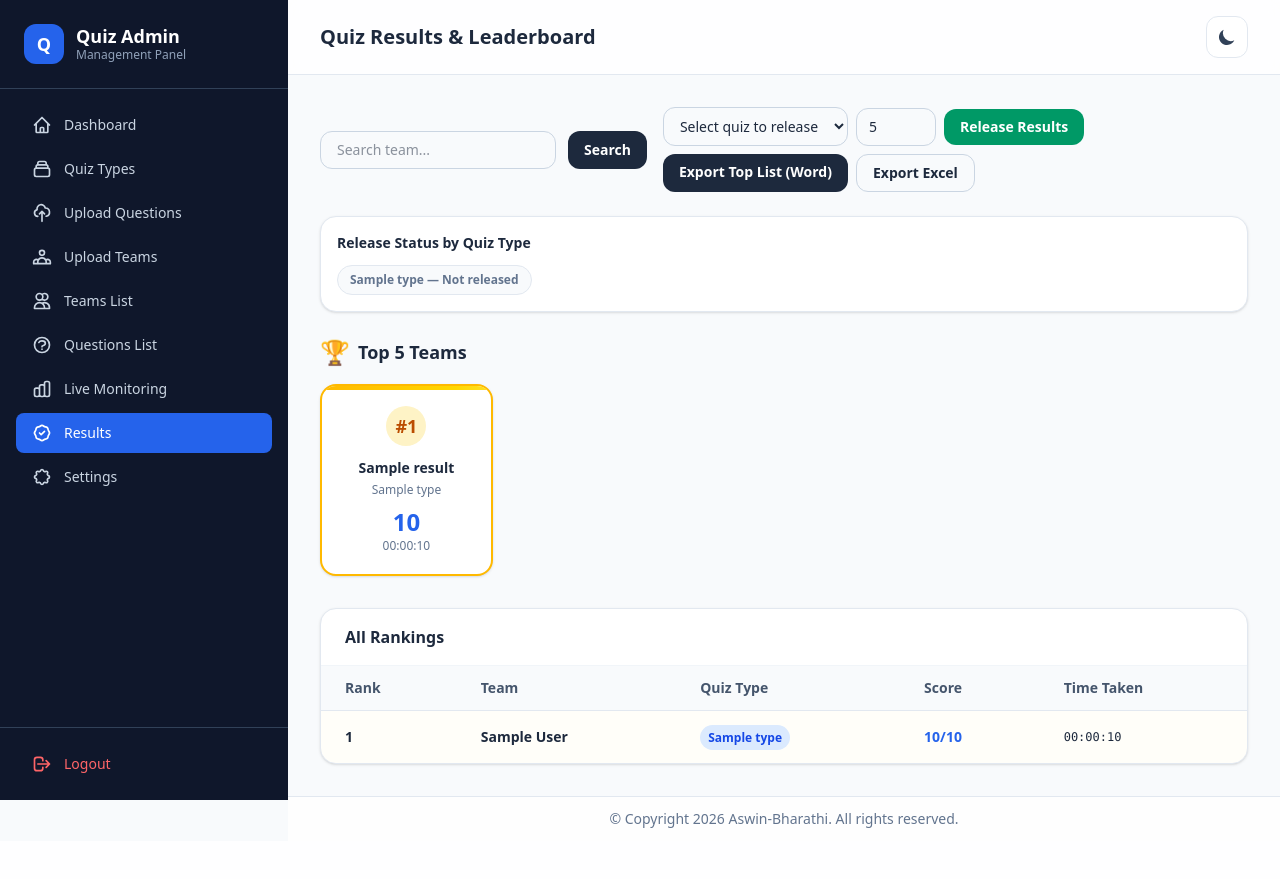
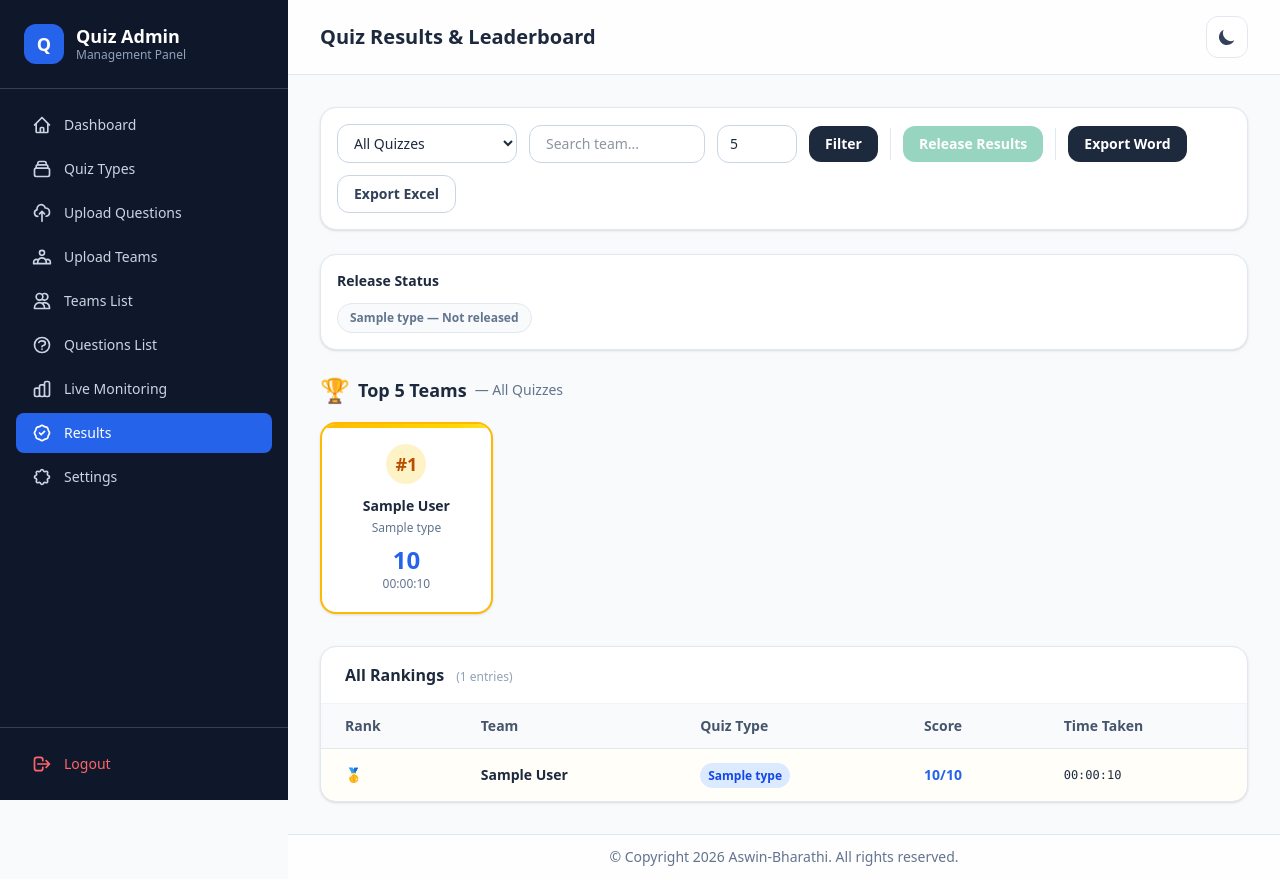
Before and after one commit to Aswin-bharathi/Prelims_Quiz, a Flask app: page /admin/results in a window 1280 px wide. Before the commit the page ends 828 px from the top, so only its background shows below. Run offline with Flask 3, Linux system fonts and the light colour scheme; the visitor is signed in with stand-in values (Sample User, id 1); tables that the repository leaves empty hold one stand-in row (values such as "Sample post").

Commit message:
Result page Changed

```diff
--- a/app/config.py
+++ b/app/config.py
@@ -5,7 +5,7 @@ class Config:
     SECRET_KEY = os.environ.get('SECRET_KEY', 'intercollege_event_2025')
     DB_HOST = os.environ.get('DB_HOST', 'localhost')
     DB_USER = os.environ.get('DB_USER', 'root')
-    DB_PASSWORD = os.environ.get('DB_PASSWORD', '8305')
+    DB_PASSWORD = os.environ.get('DB_PASSWORD', 'aswin2772')
     DB_NAME = os.environ.get('DB_NAME', 'quiz_db')
     DEFAULT_ADMIN_USER = os.environ.get('ADMIN_USER', 'admin')
     DEFAULT_ADMIN_PASS = os.environ.get('ADMIN_PASS', 'admin@123#')
--- a/app/routes/admin/results.py
+++ b/app/routes/admin/results.py
@@ -5,6 +5,8 @@ from app.routes.admin import admin_bp
 from app.services.result_service import ResultService
 from app.services.quiz_type_service import QuizTypeService
 
+
+# result.py - only change the view_results route
 
 @admin_bp.route('/results')
 @admin_login_required
@@ -22,19 +24,22 @@ def view_results():
         return response
 
     if fmt == 'excel':
-        output = ResultService.export_excel(quiz_type_id, search)
+        output = ResultService.export_excel(quiz_type_id, search, top_n=top_n)
         response = make_response(output.getvalue())
         response.headers['Content-Disposition'] = 'attachment; filename=results.xlsx'
         response.headers['Content-type'] = 'application/vnd.openxmlformats-officedocument.spreadsheetml.sheet'
         return response
 
+    # When a specific quiz is selected, limit table rows to top_n
+    # When no quiz selected (all quizzes), show everything
+    table_limit = top_n if quiz_type_id else 1000000
+
     results, total, total_pages = ResultService.get_ranked_results(
-        page=1, per_page=1000000, search=search, quiz_type_id=quiz_type_id,
+        page=1, per_page=table_limit, search=search, quiz_type_id=quiz_type_id,top_n=top_n if quiz_type_id else None,
     )
     top_teams = ResultService.get_leaderboard(quiz_type_id, top_n)
     quiz_types = QuizTypeService.get_all()
     results_released = ResultService.get_announcement_state(quiz_type_id)
-    # NEW: status for every quiz type, so the page can show a badge per quiz
     release_states = ResultService.get_all_announcement_states()
 
     return render_template(
@@ -43,7 +48,7 @@ def view_results():
         page=1, total_pages=1, search=search,
         quiz_type_id=quiz_type_id, quiz_types=quiz_types, total=total, top_n=top_n,
         results_released=results_released,
-        release_states=release_states,   # NEW
+        release_states=release_states,
     )
 
 
--- a/templates/admin/results.html
+++ b/templates/admin/results.html
@@ -3,44 +3,80 @@
 {% block page_title %}Quiz Results & Leaderboard{% endblock %}
 
 {% block content %}
-<div class="mb-6 flex flex-col lg:flex-row lg:items-center lg:justify-between gap-4">
-    <form method="GET" class="flex flex-col sm:flex-row gap-3 flex-1">
-        <input type="text" name="search" value="{{ search }}" placeholder="Search team..." class="px-4 py-2 rounded-xl border border-slate-300 dark:border-slate-700 dark:bg-slate-800 dark:text-white text-sm flex-1 max-w-xs focus:ring-2 focus:ring-brand-500 outline-none">
-        <button type="submit" class="px-4 py-2 rounded-xl bg-slate-800 dark:bg-slate-700 text-white text-sm font-semibold hover:bg-slate-700 dark:hover:bg-slate-650 transition">Search</button>
-    </form>
-    <div class="flex flex-wrap gap-2">
-        <form method="POST" action="{{ url_for('admin.release_results') }}" class="flex flex-wrap items-center gap-2">
-            <select name="quiz_type_id" required
-                class="px-3 py-2 rounded-xl border border-slate-300 dark:border-slate-700 dark:bg-slate-800 dark:text-white text-sm">
-                <option value="" disabled selected>Select quiz to release</option>
-                {% for qt in quiz_types %}
-                <option value="{{ qt.id }}">{{ qt.name }}</option>
-                {% endfor %}
-            </select>
 
-            <input type="number" name="top_n" min="1" max="100" value="{{ top_n }}" required
-                class="w-20 px-3 py-2 rounded-xl border border-slate-300 dark:border-slate-700 dark:bg-slate-800 dark:text-white text-sm"
-                title="Top N teams to release">
+{# ── Unified Control Bar ── #}
+<div class="mb-6 bg-white dark:bg-slate-900 rounded-2xl border border-slate-200 dark:border-slate-800 shadow-sm p-4">
+    <div class="flex flex-wrap items-center gap-3">
 
-            <button type="submit"
-                class="px-4 py-2 rounded-xl bg-emerald-600 text-white text-sm font-semibold hover:bg-emerald-500 transition">
+        <select id="quizTypeSelect"
+            class="px-3 py-2 rounded-xl border border-slate-300 dark:border-slate-700 dark:bg-slate-800 dark:text-white text-sm min-w-[180px]">
+            <option value="">All Quizzes</option>
+            {% for qt in quiz_types %}
+            <option value="{{ qt.id }}" {% if quiz_type_id == qt.id %}selected{% endif %}>{{ qt.name }}</option>
+            {% endfor %}
+        </select>
+
+        <input type="text" id="searchInput" value="{{ search }}"
+            placeholder="Search team..."
+            class="px-4 py-2 rounded-xl border border-slate-300 dark:border-slate-700 dark:bg-slate-800 dark:text-white text-sm w-44 focus:ring-2 focus:ring-brand-500 outline-none">
+
+        <input type="number" id="topNInput" min="1" max="100" value="{{ top_n }}"
+            class="w-20 px-3 py-2 rounded-xl border border-slate-300 dark:border-slate-700 dark:bg-slate-800 dark:text-white text-sm"
+            title="Top N teams">
+
+        <button type="button" id="applyFilterBtn"
+            class="px-4 py-2 rounded-xl bg-slate-800 dark:bg-slate-700 text-white text-sm font-semibold hover:bg-slate-700 transition">
+            Filter
+        </button>
+
+        <div class="h-8 w-px bg-slate-200 dark:bg-slate-700 hidden sm:block"></div>
+
+        {# Release #}
+        <form id="releaseForm" method="POST" action="{{ url_for('admin.release_results') }}">
+            <input type="hidden" name="quiz_type_id" id="releaseQuizType" value="{{ quiz_type_id or '' }}">
+            <input type="hidden" name="top_n" id="releaseTopN" value="{{ top_n }}">
+            <button type="submit" id="releaseBtn"
+                class="px-4 py-2 rounded-xl bg-emerald-600 text-white text-sm font-semibold hover:bg-emerald-500 transition disabled:opacity-40 disabled:cursor-not-allowed"
+                {% if not quiz_type_id %}disabled{% endif %}>
                 Release Results
             </button>
         </form>
 
-        <a href="?format=word&top_n={{ top_n }}" class="px-4 py-2 rounded-xl bg-slate-800 dark:bg-slate-700 text-white text-sm font-semibold hover:bg-slate-700 dark:hover:bg-slate-650 transition">Export Top List (Word)</a>
-        <a href="?format=excel&search={{ search }}&top_n={{ top_n }}" class="px-4 py-2 rounded-xl border border-slate-300 dark:border-slate-700 text-sm font-semibold hover:bg-slate-50 dark:hover:bg-slate-800 dark:text-slate-200 transition">Export Excel</a>
+        <div class="h-8 w-px bg-slate-200 dark:bg-slate-700 hidden sm:block"></div>
+
+        {# Export #}
+        <button type="button" id="exportWordBtn"
+            class="px-4 py-2 rounded-xl bg-slate-800 dark:bg-slate-700 text-white text-sm font-semibold hover:bg-slate-700 dark:hover:bg-slate-600 transition">
+            Export Word
+        </button>
+        <button type="button" id="exportExcelBtn"
+            class="px-4 py-2 rounded-xl border border-slate-300 dark:border-slate-700 text-sm font-semibold text-slate-700 dark:text-slate-200 hover:bg-slate-50 dark:hover:bg-slate-800 transition">
+            Export Excel
+        </button>
+
+        {% if search or quiz_type_id %}
+        <a href="{{ url_for('admin.view_results') }}"
+            class="px-4 py-2 rounded-xl border border-slate-300 dark:border-slate-700 text-sm font-semibold text-slate-500 dark:text-slate-400 hover:bg-slate-50 dark:hover:bg-slate-800 transition ml-auto">
+            Clear
+        </a>
+        {% endif %}
     </div>
 </div>
 
+{# ── Release Status Badges ── #}
 <div class="mb-6 bg-white dark:bg-slate-900 rounded-2xl border border-slate-200 dark:border-slate-800 shadow-sm p-4">
-    <h3 class="font-bold text-sm text-slate-800 dark:text-white mb-3">Release Status by Quiz Type</h3>
+    <h3 class="font-bold text-sm text-slate-800 dark:text-white mb-3">Release Status</h3>
     <div class="flex flex-wrap gap-2">
         {% for qt in quiz_types %}
         {% set state = release_states.get(qt.id) %}
         <div class="flex items-center gap-2 px-3 py-1.5 rounded-full text-xs font-semibold border
-            {% if state and state.released %}bg-emerald-50 border-emerald-200 text-emerald-700 dark:bg-emerald-950/30 dark:border-emerald-900 dark:text-emerald-300
-            {% else %}bg-slate-50 border-slate-200 text-slate-500 dark:bg-slate-800 dark:border-slate-700 dark:text-slate-400{% endif %}">
+            {% if state and state.released %}
+                bg-emerald-50 border-emerald-200 text-emerald-700
+                dark:bg-emerald-950/30 dark:border-emerald-900 dark:text-emerald-300
+            {% else %}
+                bg-slate-50 border-slate-200 text-slate-500
+                dark:bg-slate-800 dark:border-slate-700 dark:text-slate-400
+            {% endif %}">
             <span>
                 {{ qt.name }} —
                 {% if state and state.released %}Released (Top {{ state.top_n }}){% else %}Not released{% endif %}
@@ -48,25 +84,49 @@
             {% if state and state.released %}
             <form method="POST" action="{{ url_for('admin.unrelease_results') }}" class="inline">
                 <input type="hidden" name="quiz_type_id" value="{{ qt.id }}">
-                <button type="submit" class="ml-1 px-2 py-0.5 rounded-full bg-red-600 text-white text-xs font-semibold hover:bg-red-500 transition">Cancel Release</button>
+                <button type="submit"
+                    class="ml-1 px-2 py-0.5 rounded-full bg-red-600 text-white text-xs font-semibold hover:bg-red-500 transition">
+                    Cancel
+                </button>
             </form>
             {% endif %}
         </div>
         {% endfor %}
+        {% if not quiz_types %}
+        <p class="text-xs text-slate-400">No quiz types found.</p>
+        {% endif %}
     </div>
 </div>
 
+{# ── Top N Leaderboard Cards ── #}
 {% if top_teams %}
 <div class="mb-8">
     <h3 class="text-lg font-bold mb-4 flex items-center gap-2 text-slate-800 dark:text-white">
-        <span class="text-2xl">🏆</span> Top {{ top_n }} Teams
+        <span class="text-2xl">🏆</span>
+        Top {{ top_n }} Teams
+        {% if quiz_type_id %}
+            {% for qt in quiz_types %}
+                {% if qt.id == quiz_type_id %}
+                    <span class="text-sm font-normal text-slate-500 dark:text-slate-400">— {{ qt.name }}</span>
+                {% endif %}
+            {% endfor %}
+        {% else %}
+            <span class="text-sm font-normal text-slate-500 dark:text-slate-400">— All Quizzes</span>
+        {% endif %}
     </h3>
     <div class="grid grid-cols-1 sm:grid-cols-2 md:grid-cols-3 lg:grid-cols-5 gap-4">
         {% for team in top_teams %}
-        <div class="bg-white dark:bg-slate-900 rounded-2xl border-2 {% if team.rank == 1 %}border-amber-400{% else %}border-slate-200 dark:border-slate-800{% endif %} p-5 shadow-sm text-center relative overflow-hidden">
-            {% if team.rank == 1 %}<div class="absolute top-0 left-0 right-0 h-1 bg-gradient-to-r from-amber-400 to-yellow-300"></div>{% endif %}
+        <div class="bg-white dark:bg-slate-900 rounded-2xl border-2
+            {% if team.rank == 1 %}border-amber-400{% else %}border-slate-200 dark:border-slate-800{% endif %}
+            p-5 shadow-sm text-center relative overflow-hidden">
+            {% if team.rank == 1 %}
+            <div class="absolute top-0 left-0 right-0 h-1 bg-gradient-to-r from-amber-400 to-yellow-300"></div>
+            {% endif %}
             <div class="w-10 h-10 rounded-full mx-auto mb-3 flex items-center justify-center font-bold text-lg
-                {% if team.rank == 1 %}bg-amber-100 text-amber-700 dark:bg-amber-900/30 dark:text-amber-400{% elif team.rank == 2 %}bg-slate-200 text-slate-700 dark:bg-slate-800 dark:text-slate-300{% elif team.rank == 3 %}bg-orange-100 text-orange-700 dark:bg-orange-900/30 dark:text-orange-400{% else %}bg-blue-50 text-blue-700 dark:bg-blue-900/30 dark:text-blue-400{% endif %}">
+                {% if team.rank == 1 %}bg-amber-100 text-amber-700 dark:bg-amber-900/30 dark:text-amber-400
+                {% elif team.rank == 2 %}bg-slate-200 text-slate-700 dark:bg-slate-800 dark:text-slate-300
+                {% elif team.rank == 3 %}bg-orange-100 text-orange-700 dark:bg-orange-900/30 dark:text-orange-400
+                {% else %}bg-blue-50 text-blue-700 dark:bg-blue-900/30 dark:text-blue-400{% endif %}">
                 #{{ team.rank }}
             </div>
             <p class="font-bold text-sm truncate text-slate-800 dark:text-slate-200">{{ team.lotname }}</p>
@@ -77,10 +137,35 @@
         {% endfor %}
     </div>
 </div>
+{% else %}
+<div class="mb-8 flex items-center gap-3 px-5 py-4 rounded-2xl bg-slate-50 dark:bg-slate-800/50 border border-slate-200 dark:border-slate-700 text-slate-500 dark:text-slate-400 text-sm">
+    <span class="text-xl">📭</span>
+    No leaderboard data for the current filter.
+</div>
 {% endif %}
 
+{# ── Full Rankings Table ── #}
 <div class="bg-white dark:bg-slate-900 rounded-2xl border border-slate-200 dark:border-slate-800 shadow-sm overflow-hidden">
-    <div class="px-6 py-4 border-b border-slate-100 dark:border-slate-800"><h3 class="font-bold text-slate-800 dark:text-white">All Rankings</h3></div>
+    <div class="px-6 py-4 border-b border-slate-100 dark:border-slate-800 flex items-center justify-between">
+        <h3 class="font-bold text-slate-800 dark:text-white">
+            {% if quiz_type_id %}
+                Top {{ top_n }} Rankings
+            {% else %}
+                All Rankings
+            {% endif %}
+            <span class="ml-2 text-xs font-normal text-slate-400">({{ total }} entries)</span>
+        </h3>
+        {% if quiz_type_id %}
+            {% for qt in quiz_types %}
+                {% if qt.id == quiz_type_id %}
+                <span class="px-3 py-1 rounded-full bg-blue-100 dark:bg-blue-900/30 text-blue-700 dark:text-blue-400 text-xs font-semibold">
+                    Filtered: {{ qt.name }}
+                </span>
+                {% endif %}
+            {% endfor %}
+        {% endif %}
+    </div>
+    <!-- rest of table unchanged -->
     <div class="overflow-x-auto max-h-[600px] overflow-y-auto">
         <table class="w-full text-sm">
             <thead class="bg-slate-50 dark:bg-slate-800/50 border-b border-slate-200 dark:border-slate-800 sticky top-0 z-10">
@@ -94,22 +179,110 @@
             </thead>
             <tbody class="divide-y divide-slate-100 dark:divide-slate-800">
                 {% for r in results %}
-                <tr class="hover:bg-slate-50 dark:hover:bg-slate-800/40 text-slate-800 dark:text-slate-200 {% if r.rank <= top_n %}bg-amber-50/30 dark:bg-amber-950/10{% endif %}">
-                    <td class="px-6 py-4 font-bold">{{ r.rank }}</td>
+                <tr class="hover:bg-slate-50 dark:hover:bg-slate-800/40 text-slate-800 dark:text-slate-200
+                    {% if r.rank <= top_n %}bg-amber-50/30 dark:bg-amber-950/10{% endif %}">
+                    <td class="px-6 py-4 font-bold">
+                        {% if r.rank == 1 %}🥇{% elif r.rank == 2 %}🥈{% elif r.rank == 3 %}🥉{% else %}{{ r.rank }}{% endif %}
+                    </td>
                     <td class="px-6 py-4 font-semibold">{{ r.lotname }}</td>
-                    <td class="px-6 py-4"><span class="px-2 py-1 rounded-full text-xs bg-blue-100 text-blue-700 dark:bg-blue-900/30 dark:text-blue-400 font-semibold">{{ r.quiz_type_name }}</span></td>
+                    <td class="px-6 py-4">
+                        <span class="px-2 py-1 rounded-full text-xs bg-blue-100 text-blue-700 dark:bg-blue-900/30 dark:text-blue-400 font-semibold">
+                            {{ r.quiz_type_name }}
+                        </span>
+                    </td>
                     <td class="px-6 py-4 font-bold text-brand-600 dark:text-brand-400">{{ r.score }}/{{ r.total_questions }}</td>
                     <td class="px-6 py-4 font-mono text-xs">{{ r.duration_formatted }}</td>
                 </tr>
                 {% else %}
-                <tr><td colspan="5" class="px-6 py-12 text-center text-slate-500 dark:text-slate-400 bg-white dark:bg-slate-900">No results yet.</td></tr>
+                <tr>
+                    <td colspan="5" class="px-6 py-12 text-center text-slate-500 dark:text-slate-400 bg-white dark:bg-slate-900">
+                        No results found{% if search %} for "<strong>{{ search }}</strong>"{% endif %}.
+                    </td>
+                </tr>
                 {% endfor %}
             </tbody>
         </table>
     </div>
 </div>
+
 {% endblock %}
 
 {% block scripts %}
-<script src="{{ url_for('static', filename='js/results.js') }}"></script>
+<script>
+(function () {
+    var BASE      = {{ url_for('admin.view_results') | tojson }};
+    var quizSel   = document.getElementById('quizTypeSelect');
+    var searchInp = document.getElementById('searchInput');
+    var topNInp   = document.getElementById('topNInput');
+    var relQT     = document.getElementById('releaseQuizType');
+    var relTopN   = document.getElementById('releaseTopN');
+    var relBtn    = document.getElementById('releaseBtn');
+    var wordBtn   = document.getElementById('exportWordBtn');
+    var excelBtn  = document.getElementById('exportExcelBtn');
+    var filterBtn = document.getElementById('applyFilterBtn');
+
+    function buildParams(extra) {
+        var p = {};
+        if (quizSel.value)            p.quiz_type_id = quizSel.value;
+        if (searchInp.value.trim())   p.search       = searchInp.value.trim();
+        if (topNInp.value)            p.top_n        = topNInp.value;
+        if (extra) {
+            for (var k in extra) p[k] = extra[k];
+        }
+        var qs = [];
+        for (var key in p) {
+            qs.push(encodeURIComponent(key) + '=' + encodeURIComponent(p[key]));
+        }
+        return qs.length ? '?' + qs.join('&') : '';
+    }
+
+    function navigateFilter() {
+        window.location.href = BASE + buildParams();
+    }
+
+    function syncRelease() {
+        relQT.value   = quizSel.value;
+        relTopN.value = topNInp.value || '5';
+        relBtn.disabled = !quizSel.value;
+    }
+
+    // Auto-filter on quiz dropdown change
+    quizSel.addEventListener('change', function () {
+        syncRelease();
+        navigateFilter();
+    });
+
+    // Filter button for search + top_n
+    filterBtn.addEventListener('click', navigateFilter);
+
+    // Enter key in search box
+    searchInp.addEventListener('keydown', function (e) {
+        if (e.key === 'Enter') {
+            e.preventDefault();
+            navigateFilter();
+        }
+    });
+
+    // Top N change
+    topNInp.addEventListener('change', function () {
+        syncRelease();
+        navigateFilter();
+    });
+
+    // Export Word – direct download
+    wordBtn.addEventListener('click', function (e) {
+        e.preventDefault();
+        window.location.href = BASE + buildParams({ format: 'word' });
+    });
+
+    // Export Excel – direct download
+    excelBtn.addEventListener('click', function (e) {
+        e.preventDefault();
+        window.location.href = BASE + buildParams({ format: 'excel' });
+    });
+
+    // Sync on load
+    syncRelease();
+})();
+</script>
 {% endblock %}
```
Also changed, not shown: app/services/result_service.py (+105 -42 lines).
